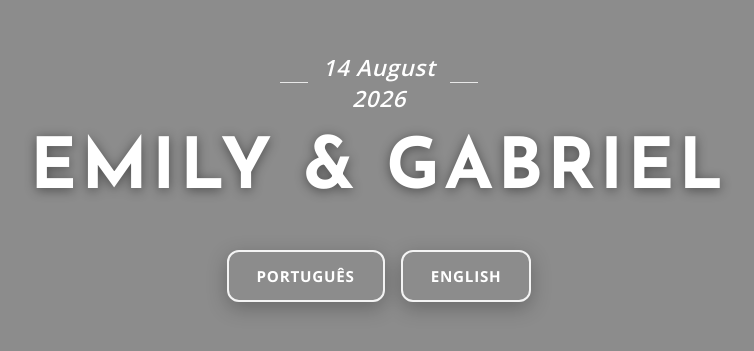
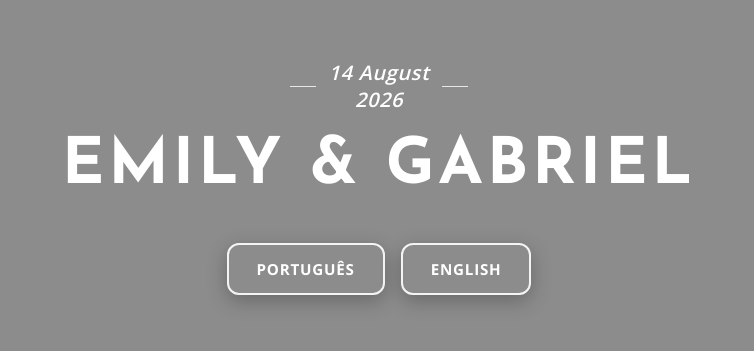
Before and after one commit to gabevalente/emilyandgabriel-landing, a plain HTML site: page index.html in a window 1280 px wide. Shown: the part 247-598 px from the top of the page, without its empty margins (261-1015 px from the left). Drawn offline with nearby package versions, Linux system fonts and the light colour scheme.

Commit message:
Update index.html

```diff
--- a/index.html
+++ b/index.html
@@ -41,10 +41,10 @@
 
     /* --- Date --- */
     .date {
+
       display: flex;
       align-items: center;
-      justify-content: center;
-      font-size: clamp(1.1rem, 2.5vw, 1.4rem);
+      font-size: clamp(1rem, 2vw, 1.25rem);
       font-style: italic;
       letter-spacing: 0.03em;
       font-weight: 400;
@@ -65,10 +65,9 @@
       font-family: "Josefin Sans", sans-serif;
       font-weight: 700;
       text-transform: uppercase;
-      font-size: clamp(2.4rem, 5.5vw, 4.8rem);
+      font-size: clamp(2.2rem, 5vw, 4rem);
       letter-spacing: 0.06em;
       margin: 0.6rem 0 2rem;
-      text-shadow: 0 2px 12px rgba(0,0,0,0.45);
     }
 
     /* --- Buttons --- */
```
